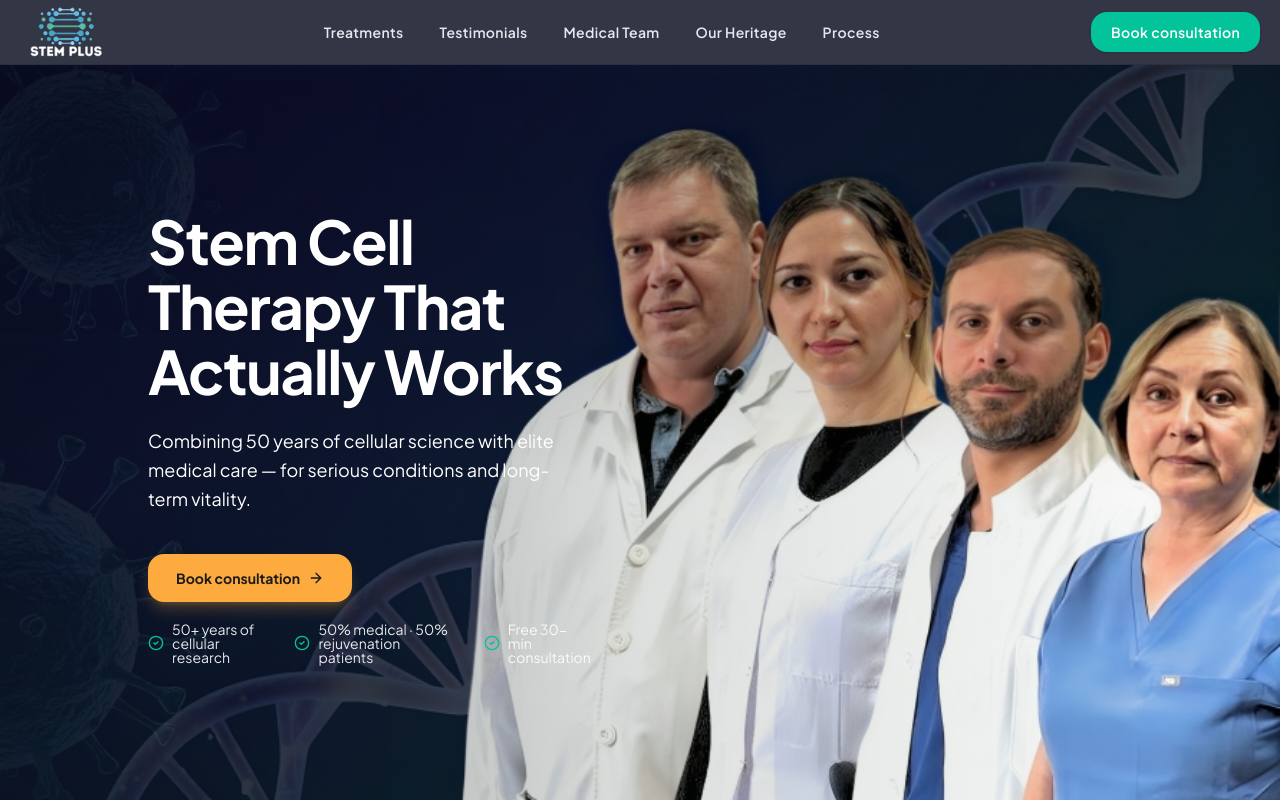
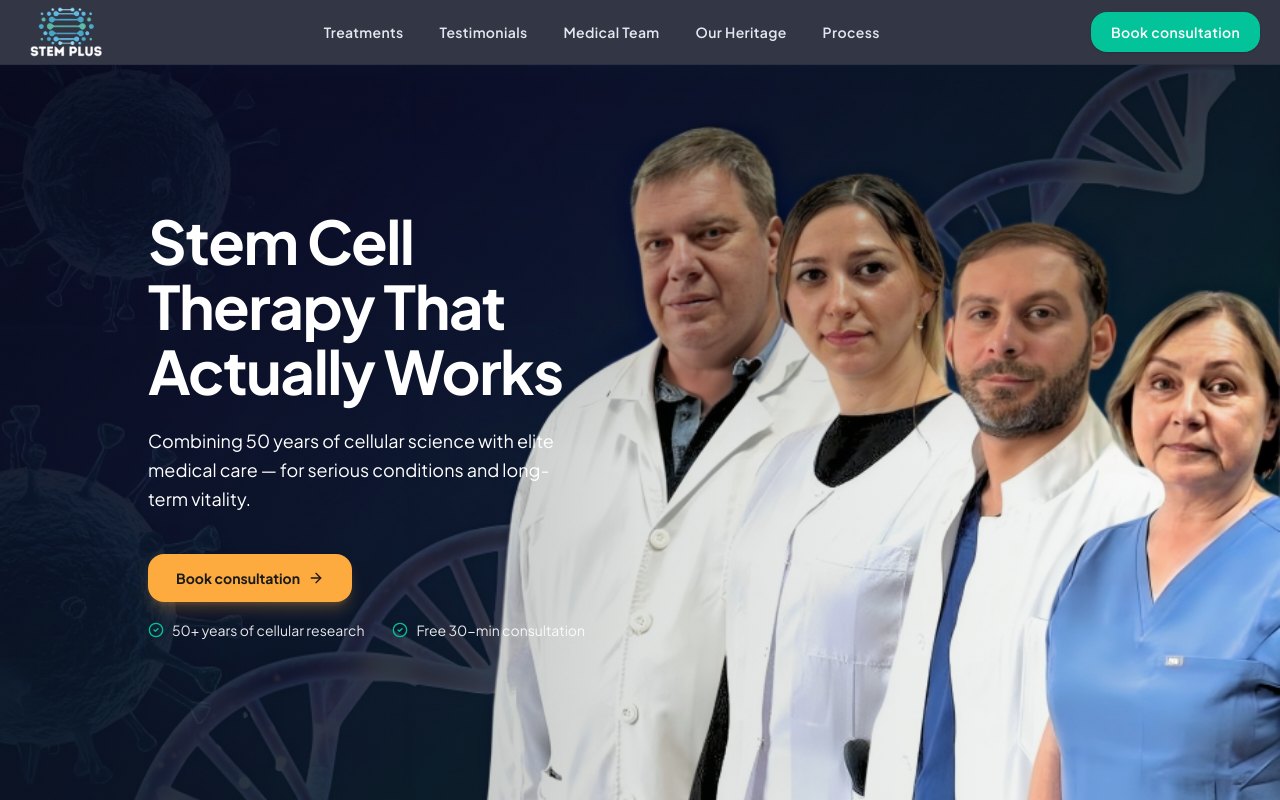
Before and after one commit to newcotelgit/stemplus, a React (Vite) app: page / in a window 1280 px wide. Shown: the top 800 px of the page. Built offline with nearby package versions, Linux system fonts and the light colour scheme.

Commit message:
Remove middle trust strip item

```diff
--- a/src/pages/Landing.tsx
+++ b/src/pages/Landing.tsx
@@ -603,7 +603,6 @@ function Hero() {
               <div className="mt-5 flex flex-col sm:flex-row sm:items-center gap-3 sm:gap-7">
                 {[
                   "50+ years of cellular research",
-                  "50% medical · 50% rejuvenation patients",
                   "Free 30-min consultation",
                 ].map((item) => (
                   <span key={item} className="flex items-center gap-2 text-sm text-white/90 leading-none">
```
